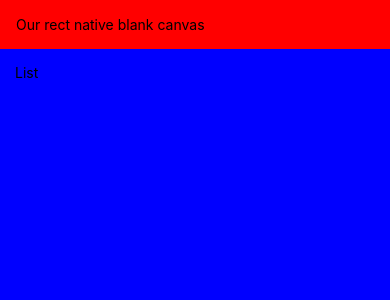
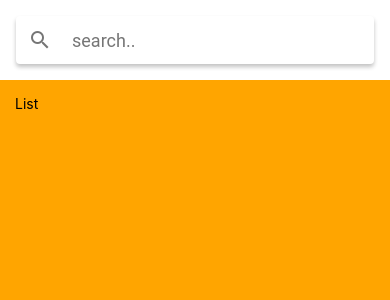
Before and after one commit to karkisunil1200/Meals2go, a React Native app: screen / in a window 390 px wide. Shown: the top 300 px of the page. Built offline with nearby package versions, Linux system fonts and the light colour scheme.

Commit message:
Added searchBar

```diff
--- a/App.js
+++ b/App.js
@@ -7,20 +7,13 @@ import {
   View,
   Platform,
 } from "react-native";
-
-const isAndroid = Platform.OS === "andorid";
+import { Searchbar } from "react-native-paper";
+import { RestaurantScreen } from "./src/features/restaurants/screens/restaurants.screens";
 
 export default function App() {
   return (
     <>
-      <SafeAreaView style={{ flex: 1, marginTop: isAndroid ? 50 : 0 }}>
-        <View style={{ padding: 16, backgroundColor: "red" }}>
-          <Text>Our rect native blank canvas </Text>
-        </View>
-        <View style={{ padding: 15, flex: 1, backgroundColor: "blue" }}>
-          <Text>List</Text>
-        </View>
-      </SafeAreaView>
+      <RestaurantScreen />
       <StatusBar style="auto" />
     </>
   );
--- a/package.json
+++ b/package.json
@@ -15,6 +15,7 @@
     "react": "17.0.1",
     "react-dom": "17.0.1",
     "react-native": "0.64.3",
+    "react-native-paper": "^4.11.2",
     "react-native-web": "0.17.1"
   },
   "devDependencies": {
--- /dev/null
+++ b/src/features/restaurants/screens/restaurants.screens.js
@@ -0,0 +1,42 @@
+import React from "react";
+import { StatusBar as ExpoStatusBar } from "expo-status-bar";
+import {
+  StatusBar,
+  StyleSheet,
+  SafeAreaView,
+  Text,
+  View,
+  Platform,
+} from "react-native";
+import { Searchbar } from "react-native-paper";
+
+export const RestaurantScreen = () => {
+  return (
+    <>
+      <SafeAreaView style={styles.container}>
+        <View style={styles.search}>
+          <Searchbar placeholder="search.." />
+        </View>
+        <View style={styles.list}>
+          <Text>List</Text>
+        </View>
+      </SafeAreaView>
+      <StatusBar style="auto" />
+    </>
+  );
+};
+
+const styles = StyleSheet.create({
+  container: {
+    flex: 1,
+  },
+  search: {
+    padding: 16,
+  },
+
+  list: {
+    padding: 15,
+    flex: 1,
+    backgroundColor: "orange",
+  },
+});
```
Also changed, not shown: src/features/restaurants/components/restaurant-info.components.js (added), 1 other file (tests, documents, lock files or other folders).
